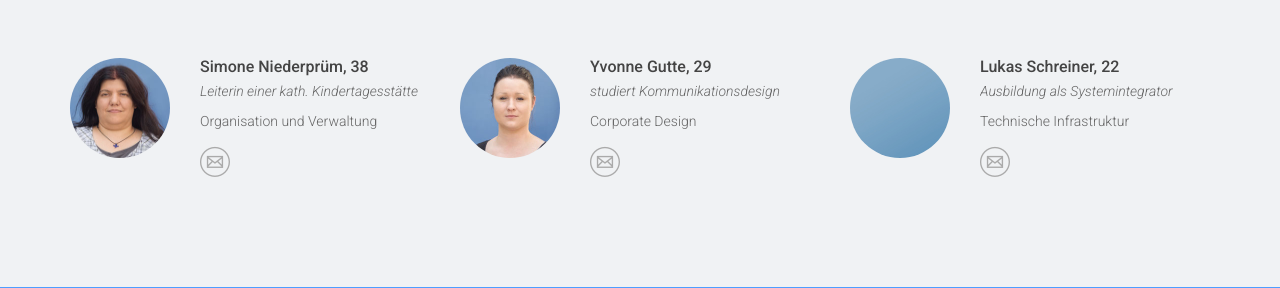
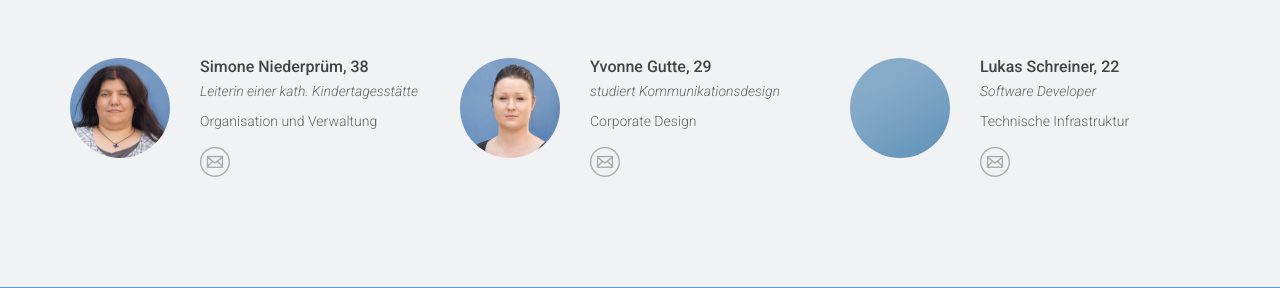
Before and after one commit to Eldorado234/zuks-django, a Django app: page / in a window 1280 px wide. Shown: the part 2310-2598 px from the top of the page. Run offline with Django 3.2, Linux system fonts and the light colour scheme; some libraries are stand-ins or nearby versions.

Commit message:
Changed description of me to the original job position, because i finished Apprenticeship (as Software Developer)

```diff
--- a/templates/core/index.html
+++ b/templates/core/index.html
@@ -316,7 +316,7 @@
                         <div class="media-body">
                             <h4 class="person-name">Lukas Schreiner, 22</h4>
                             <p>
-                                <i>Ausbildung als Systemintegrator</i>
+			    	<i>Software Developer</i>
                             </p>
                             <p class="person-brief muted">
                                 Technische Infrastruktur
```
